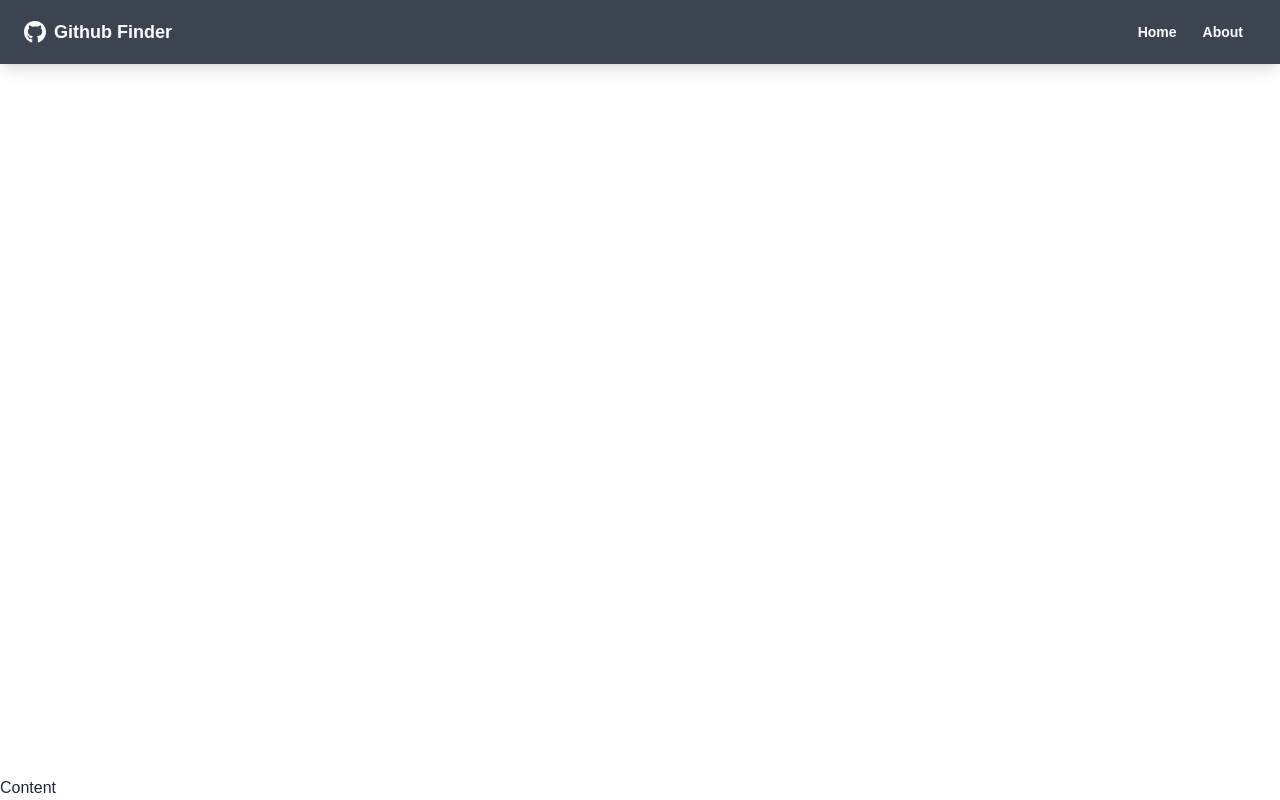
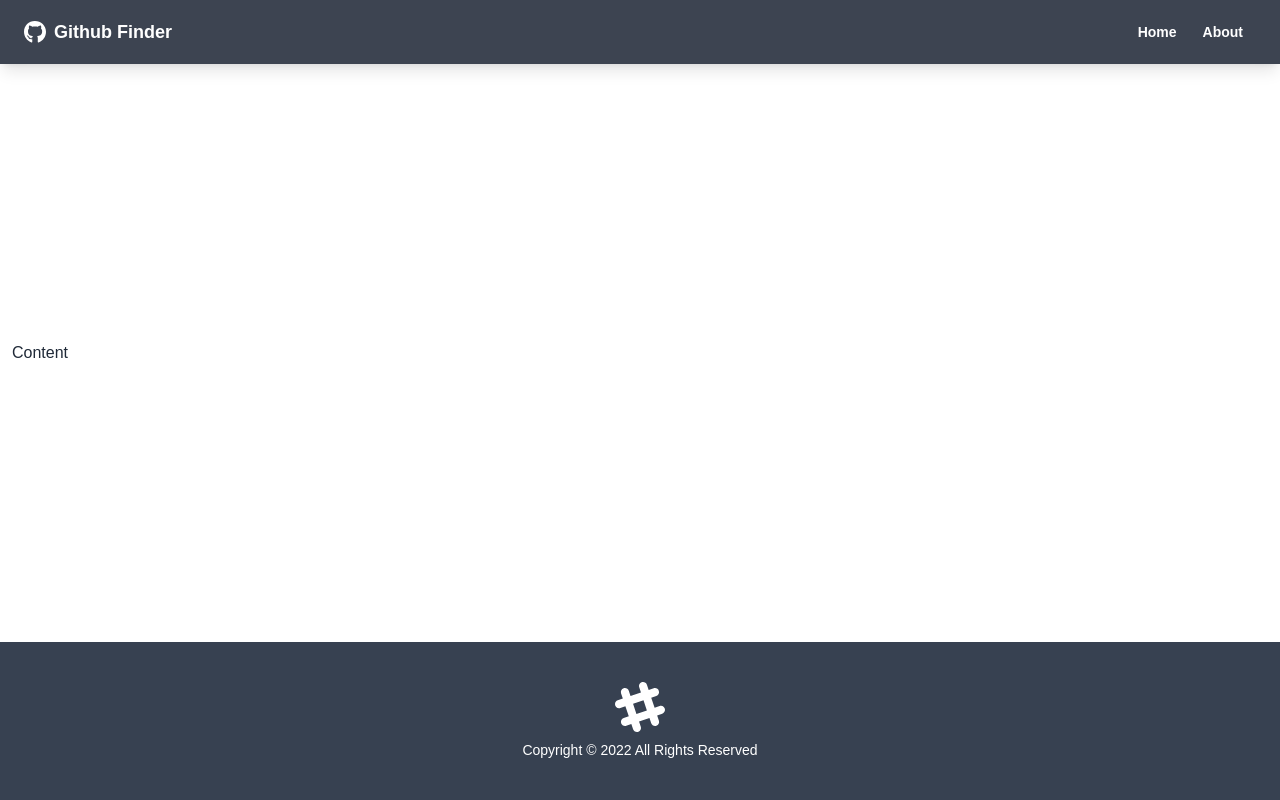
Before and after one commit to mohamed3samy/Github-Finder, a React (Create React App) app: page / in a window 1280 px wide. Built offline with nearby package versions, Linux system fonts and the light colour scheme.

Commit message:
add footer

```diff
--- a/src/App.js
+++ b/src/App.js
@@ -1,12 +1,16 @@
 import { BrowserRouter as Router, Route } from "react-router-dom";
 import Navbar from "./components/layout/Navbar";
+import Footer from "./components/layout/Footer";
 
 function App() {
 	return (
 		<Router>
 			<div className="flex flex-col justify-between h-screen">
 				<Navbar />
-				<main>Content</main>
+				<main className="container mx-auto px-3 pb-12">
+					Content
+				</main>
+				<Footer />
 			</div>
 		</Router>
 	);
--- /dev/null
+++ b/src/components/layout/Footer.jsx
@@ -0,0 +1,24 @@
+const Footer = () => {
+	const footerYear = new Date().getFullYear();
+
+	return (
+		<footer className="footer p-10 bg-gray-700 text-primary-content footer-center">
+			<div>
+				<svg
+					width="50"
+					height="50"
+					viewBox="0 0 24 24"
+					xmlns="http://www.w3.org/2000/svg"
+					fillRule="evenodd"
+					clipRule="evenodd"
+					className="inline-block fill-current"
+				>
+					<path d="M22.672 15.226l-2.432.811.841 2.515c.33 1.019-.209 2.127-1.23 2.456-1.15.325-2.148-.321-2.463-1.226l-.84-2.518-5.013 1.677.84 2.517c.391 1.203-.434 2.542-1.831 2.542-.88 0-1.601-.564-1.86-1.314l-.842-2.516-2.431.809c-1.135.328-2.145-.317-2.463-1.229-.329-1.018.211-2.127 1.231-2.456l2.432-.809-1.621-4.823-2.432.808c-1.355.384-2.558-.59-2.558-1.839 0-.817.509-1.582 1.327-1.846l2.433-.809-.842-2.515c-.33-1.02.211-2.129 1.232-2.458 1.02-.329 2.13.209 2.461 1.229l.842 2.515 5.011-1.677-.839-2.517c-.403-1.238.484-2.553 1.843-2.553.819 0 1.585.509 1.85 1.326l.841 2.517 2.431-.81c1.02-.33 2.131.211 2.461 1.229.332 1.018-.21 2.126-1.23 2.456l-2.433.809 1.622 4.823 2.433-.809c1.242-.401 2.557.484 2.557 1.838 0 .819-.51 1.583-1.328 1.847m-8.992-6.428l-5.01 1.675 1.619 4.828 5.011-1.674-1.62-4.829z"></path>
+				</svg>
+				<p>Copyright &copy; {footerYear} All Rights Reserved</p>
+			</div>
+		</footer>
+	);
+};
+
+export default Footer;
```
